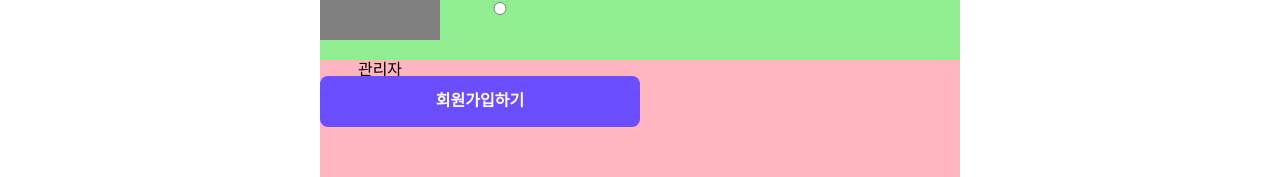
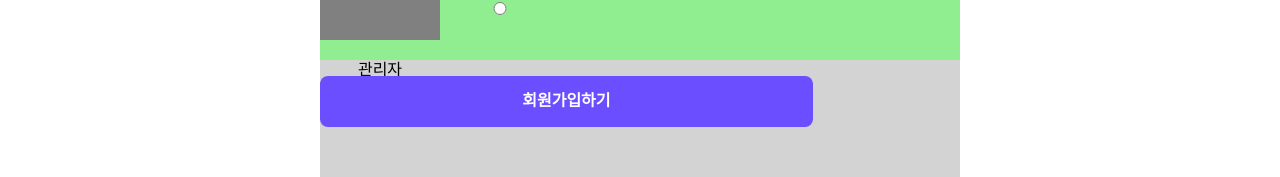
Before and after one commit to DO-NOT-DRUG/DoNotDrug, a React (Vite) app in the folder frontend/: page /join in a window 1280 px wide. Shown: the part 681-858 px from the top of the page. Built offline with nearby package versions, Linux system fonts and the light colour scheme; a web font is replaced by a local one.

Commit message:
♻️ [Refactor] RecoilLogger 추가

```diff
--- /dev/null
+++ b/frontend/src/@state/authState.js
@@ -0,0 +1,6 @@
+import { atom } from 'recoil';
+
+export const loginState = atom({
+  key: 'loginState',
+  default: null,
+});
--- a/frontend/src/components/Button/Button.jsx
+++ b/frontend/src/components/Button/Button.jsx
@@ -13,7 +13,7 @@ const StyledButton = styled(({ isSecondary, ...rest }) => <button {...rest} />)`
   color: ${props => props.isSecondary ? '#6B4EFF' : 'white'};
   border: ${props => props.isSecondary ? '1px solid #6B4EFF' : 'none'};
   margin-left: ${props => props.isSecondary ? '8px' : '0'};
-  width: ${props => props.isSecondary ? '20%' : '50%'};
+  width: ${props => props.isSecondary ? '20%' : '77%'};
 
   &:hover {
     background-color: #5538EE;
--- a/frontend/src/components/Container/Container.jsx
+++ b/frontend/src/components/Container/Container.jsx
@@ -28,7 +28,8 @@ const StyledContainer = styled.section`
     max-width: 1024px;
   }
 
-  ${props => props.className}
+  ${props => props.className};
+  ${props => props.additionalStyles};
 `;
 
 export function Container({
--- a/frontend/src/components/index.js
+++ b/frontend/src/components/index.js
@@ -2,3 +2,4 @@
 export * from './Container/Container';
 export * from './Button/Button';
 export * from './Input/Input';
+export * from './Form/Form';
--- a/frontend/src/index.css
+++ /dev/null
@@ -1,69 +0,0 @@
-:root {
-  font-family: Inter, system-ui, Avenir, Helvetica, Arial, sans-serif;
-  line-height: 1.5;
-  font-weight: 400;
-
-  color-scheme: light dark;
-  color: rgba(255, 255, 255, 0.87);
-  background-color: #242424;
-
-  font-synthesis: none;
-  text-rendering: optimizeLegibility;
-  -webkit-font-smoothing: antialiased;
-  -moz-osx-font-smoothing: grayscale;
-  -webkit-text-size-adjust: 100%;
-}
-
-a {
-  font-weight: 500;
-  color: #646cff;
-  text-decoration: inherit;
-}
-a:hover {
-  color: #535bf2;
-}
-
-body {
-  margin: 0;
-  display: flex;
-  place-items: center;
-  min-width: 320px;
-  min-height: 100vh;
-}
-
-h1 {
-  font-size: 3.2em;
-  line-height: 1.1;
-}
-
-button {
-  border-radius: 8px;
-  border: 1px solid transparent;
-  padding: 0.6em 1.2em;
-  font-size: 1em;
-  font-weight: 500;
-  font-family: inherit;
-  background-color: #1a1a1a;
-  cursor: pointer;
-  transition: border-color 0.25s;
-}
-button:hover {
-  border-color: #646cff;
-}
-button:focus,
-button:focus-visible {
-  outline: 4px auto -webkit-focus-ring-color;
-}
-
-@media (prefers-color-scheme: light) {
-  :root {
-    color: #213547;
-    background-color: #ffffff;
-  }
-  a:hover {
-    color: #747bff;
-  }
-  button {
-    background-color: #f9f9f9;
-  }
-}
--- a/frontend/src/main.jsx
+++ b/frontend/src/main.jsx
@@ -6,10 +6,15 @@ import '../src/styles/theme.css';
 import React from 'react'
 import ReactDOM from 'react-dom/client'
 import App from './app/App.jsx'
-// import './index.css'
+import { RecoilRoot } from 'recoil';
+import { RecoilLogger } from 'recoil-devtools-logger';
+
 
 ReactDOM.createRoot(document.getElementById('root')).render(
   <React.StrictMode>
-    <App />
+    <RecoilRoot>
+      <App />
+      <RecoilLogger />
+    </RecoilRoot>
   </React.StrictMode>,
-)
+);
--- a/frontend/src/pages/Join/Join.jsx
+++ b/frontend/src/pages/Join/Join.jsx
@@ -1,19 +1,9 @@
 import React, { useState } from 'react';
 import styled from 'styled-components';
 import axios from 'axios';
-import { Button, Container, Input } from '../../components';
+import { Button, Container, Input, Form } from '../../components';
+import { useNavigate } from 'react-router-dom';
 
-
-const Form = styled.form`
-  width: 640px;
-  margin: auto;
-  display: flex;
-  flex-direction: column;
-  justify-content: center;
-  height: 100vh;
-  gap: 1rem;
-  background-color: lightpink;
-`;
 const Ul = styled.ul`
   background-color: lightgreen;
 `
@@ -70,7 +60,7 @@ function Join() {
     try {
       const response = await axios.post('/api/join', joinData);
       alert('회원가입 성공: ' + response.data.message);
-      /* 로그인 페이지 이동 로직 */
+      useNavigate('/login');
     } catch (error) {
       if (error.response) {
         // 요청이 이루어졌으나 서버가 2xx 범위가 아닌 상태 코드로 응답
```
Also changed, not shown: frontend/src/app/App.jsx (+4 -4 lines), 1 other file (tests, documents, lock files or other folders).
